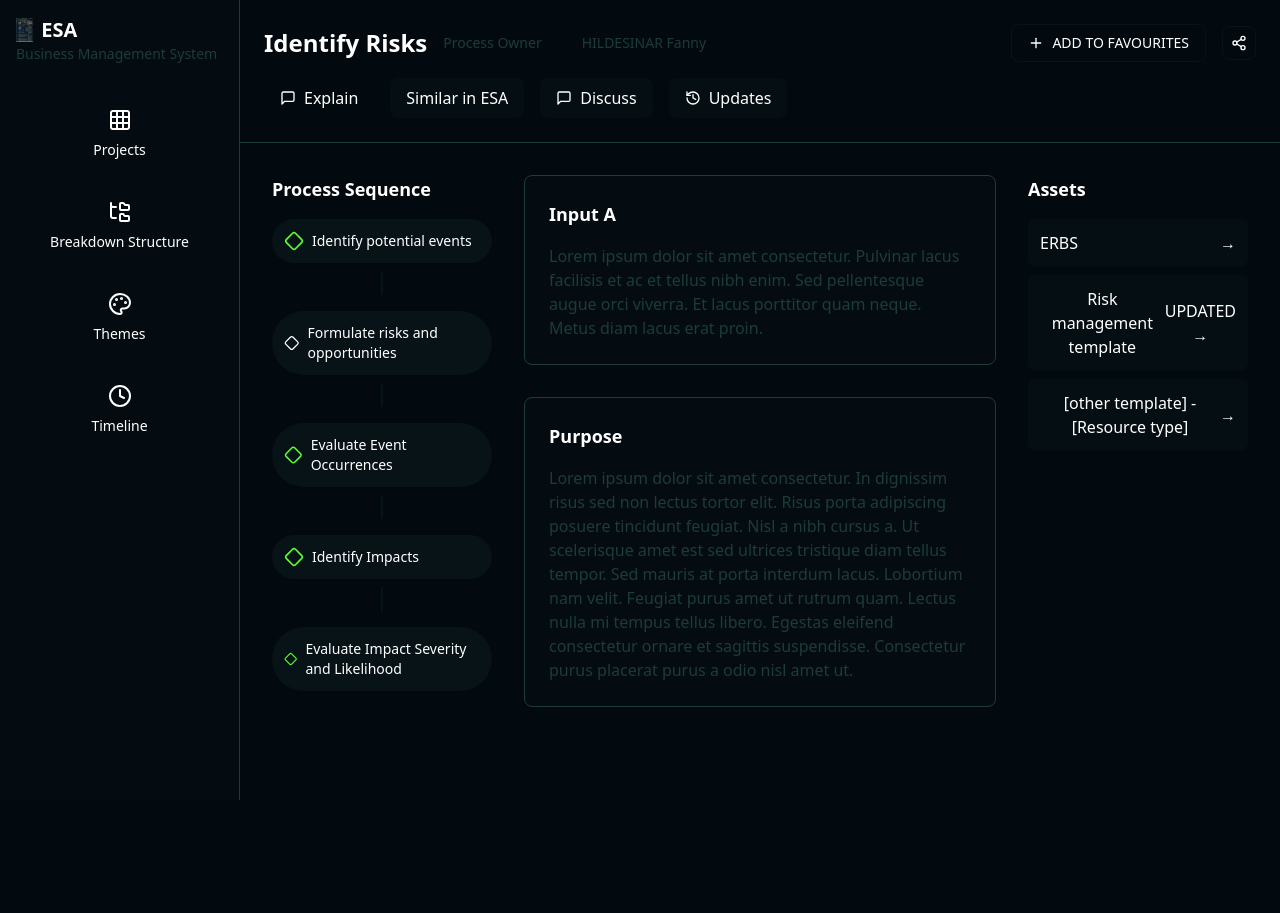
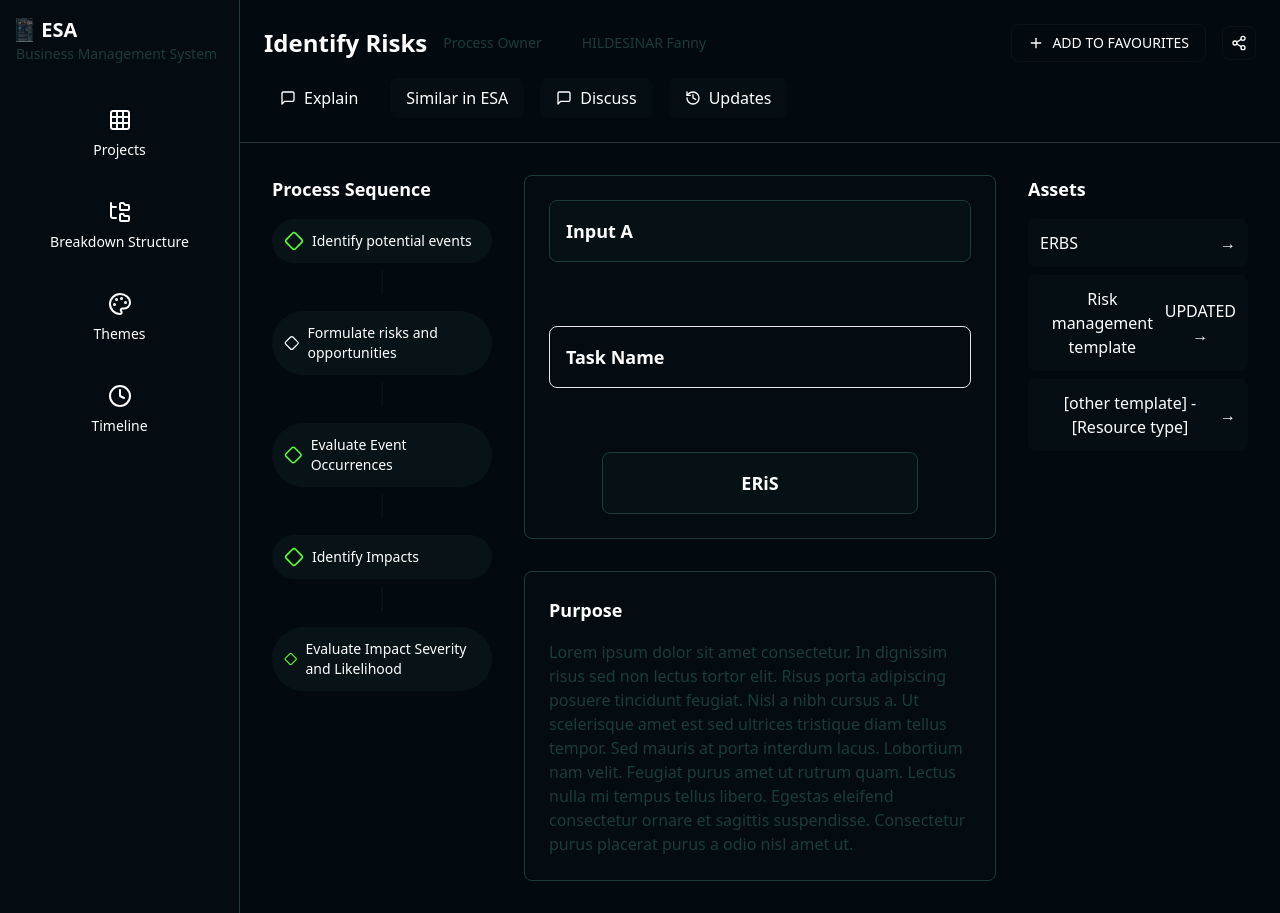
Before and after one commit to AmandineMroad/project-risk-navigator, a React (Vite) app: page / in a window 1280 px wide. Before the commit the page ends 800 px from the top, so only its background shows below. Built offline with nearby package versions, Linux system fonts and the light colour scheme.

Commit message:
Add sequence diagram for process
Implement a sequence diagram illustrating the process where an input named Input A triggers a task, followed by a box containing ERiS linked to the task, suggesting a tool or system used in the process.
[skip gpt_engineer]

```diff
--- a/src/pages/Index.tsx
+++ b/src/pages/Index.tsx
@@ -52,12 +52,32 @@ const Index = () => {
             <ProcessFlow />
           </div>
           <div className="col-span-6 space-y-8">
-            <div className="p-6 rounded-lg bg-text-secondary/5 border border-border">
-              <h3 className="text-lg font-semibold mb-4">Input A</h3>
-              <p className="text-text-secondary">
-                Lorem ipsum dolor sit amet consectetur. Pulvinar lacus facilisis et ac et tellus nibh enim. Sed pellentesque augue orci viverra. Et lacus porttitor quam neque. Metus diam lacus erat proin.
-              </p>
+            {/* Diagramme de séquence */}
+            <div className="relative p-6 rounded-lg bg-text-secondary/5 border border-border">
+              <div className="flex flex-col items-center space-y-4">
+                {/* Input A */}
+                <div className="w-full p-4 bg-text-secondary/10 rounded-lg border border-border">
+                  <h3 className="text-lg font-semibold">Input A</h3>
+                </div>
+
+                {/* Ligne de connexion */}
+                <div className="h-8 w-0.5 bg-accent-blue"></div>
+
+                {/* Task */}
+                <div className="w-full p-4 bg-accent-blue/20 rounded-lg border border-accent-blue">
+                  <h3 className="text-lg font-semibold text-accent-blue">Task Name</h3>
+                </div>
+
+                {/* Ligne de connexion */}
+                <div className="h-8 w-0.5 bg-accent-blue"></div>
+
+                {/* ERiS */}
+                <div className="w-3/4 p-4 bg-text-secondary/10 rounded-lg border border-border">
+                  <h3 className="text-lg font-semibold text-center">ERiS</h3>
+                </div>
+              </div>
             </div>
+
             <div className="p-6 rounded-lg bg-text-secondary/5 border border-border">
               <h3 className="text-lg font-semibold mb-4">Purpose</h3>
               <p className="text-text-secondary">
```
